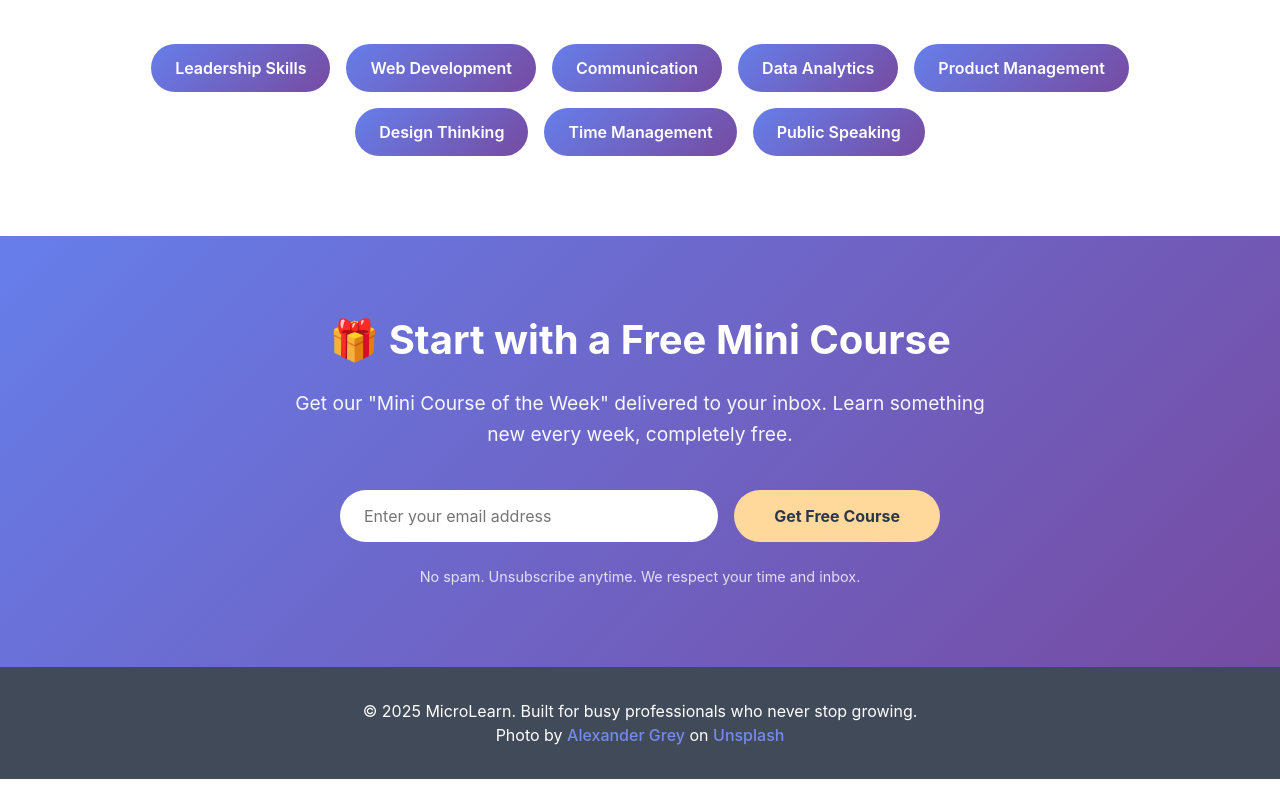
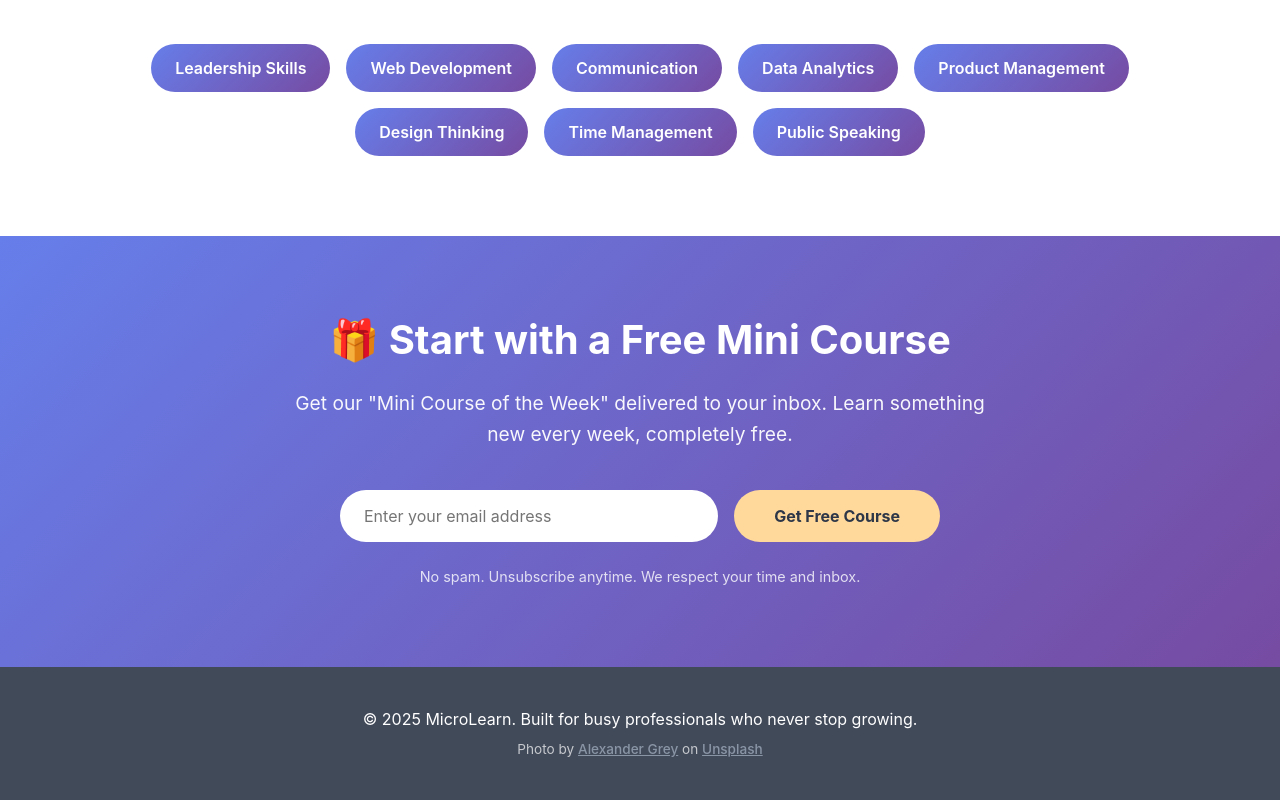
Before and after one commit to JohanCodeForFun/react-micro-learning-app, a React (Vite) app: page / in a window 1280 px wide. Shown: the part 1370-2170 px from the top of the page. Before the commit the page ends 2149 px from the top, so only its background shows below. Built offline with nearby package versions, Linux system fonts and the light colour scheme.

Commit message:
Update hero section text and enhance footer styling

```diff
--- a/src/App.css
+++ b/src/App.css
@@ -251,6 +251,25 @@
   opacity: 0.9;
 }
 
+.footer p {
+  margin: 0.5rem 0;
+}
+
+.image-credit {
+  font-size: 0.85rem;
+  opacity: 0.7;
+  margin-top: 1rem;
+}
+
+.image-credit a {
+  color: #a0aec0;
+  text-decoration: underline;
+}
+
+.image-credit a:hover {
+  color: #cbd5e0;
+}
+
 /* Responsive Design */
 @media (max-width: 1024px) {
   .hero-container {
--- a/src/App.tsx
+++ b/src/App.tsx
@@ -19,8 +19,8 @@ function App() {
         <div className="hero-container">
           <div className="hero-left">
             <h1 className="hero-title">
-              MICRO-LEARNING APP<br />
-              FOR BUSY<br />
+              MICRO-LEARNING<br />
+              APP --&gt; FOR BUSY<br />
               PROFESSIONALS
             </h1>
             <p className="hero-subtitle">
```
